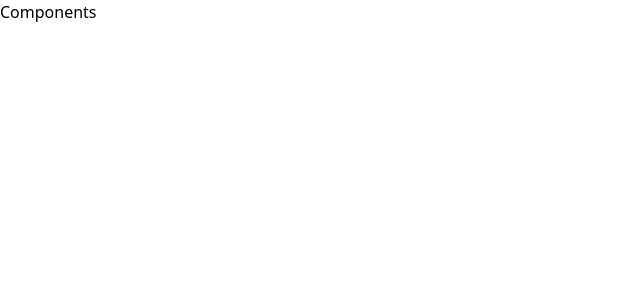
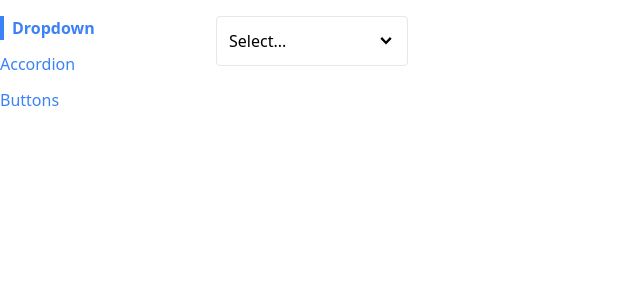
Before and after one commit to olaide-hok/Components, a React (Create React App) app: page / in a window 1280 px wide. Shown: the top 300 px of the page, without its empty margins (0-640 px from the left). Built offline with nearby package versions, Linux system fonts and the light colour scheme.

Commit message:
Render Sidebar components
Use Route component to conditionally render pages

```diff
--- a/src/App.jsx
+++ b/src/App.jsx
@@ -1,7 +1,27 @@
 import React from 'react'
+import Route from './components/Route'
+import Sidebar from './components/Sidebar'
+import AccordionPage from './pages/AccordionPage'
+import ButtonPage from './pages/ButtonPage'
+import DropdownPage from './pages/DropdownPage'
 
 function App() {
-  return <div>Components</div>
+  return (
+    <div className="container mx-auto grid grid-cols-6 gap-4 mt-4">
+      <Sidebar />
+      <div className="col-span-5">
+        <Route path="/accordion">
+          <AccordionPage />
+        </Route>
+        <Route path="/">
+          <DropdownPage />
+        </Route>
+        <Route path="/buttons">
+          <ButtonPage />
+        </Route>
+      </div>
+    </div>
+  )
 }
 
 export default App
```
